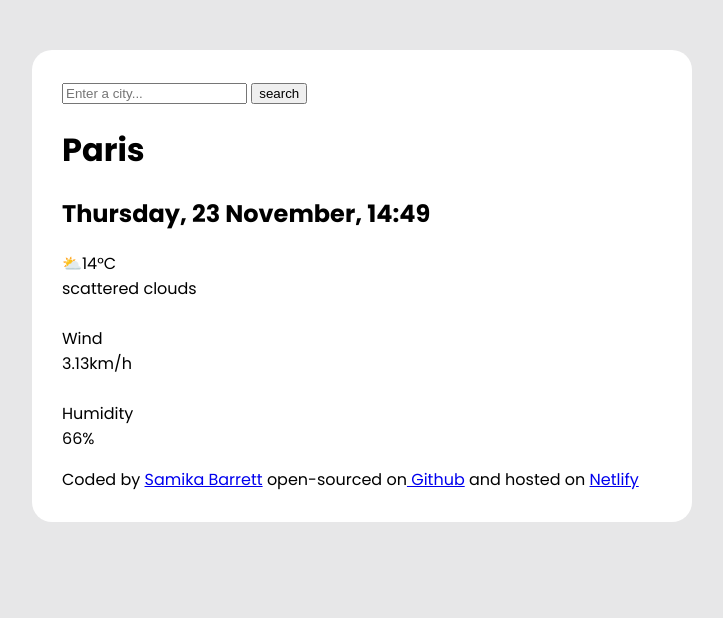
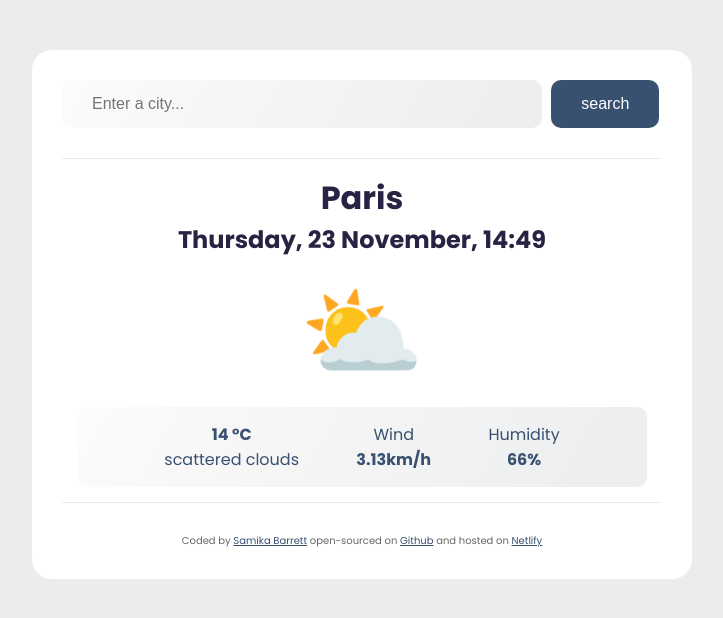
Before and after one commit to samikabarrett/My-Weather-App-Project, a plain HTML site: page index.html in a window 1280 px wide. Shown: the whole page, without its empty margins (278-1001 px from the left). Drawn offline with Linux system fonts and the light colour scheme.

Commit message:
Updated HTML/CSS

```diff
--- a/index.html
+++ b/index.html
@@ -12,41 +12,41 @@
   <body>
     <div class="weather-app">
     <header>
-      <form>
-        <input type="search" placeholder="Enter a city..." required />
-        <input type="submit" value="search" />
+      <form class="search-form">
+        <input type="search" placeholder="Enter a city..." required class="search-form-input" />
+        <input type="submit" value="search" class="search-form-button" />
       </form>
     </header>
     <main>
+
         <div>
-      <h1>Paris</h1>
-      <h2>Thursday, 23 November, 14:49</h2></div>
-      <p>
+      <h1 class="weather-app-city">Paris</h1>
+      <h2 class="weather-app-date-time">Thursday, 23 November, 14:49</h2>
+    <h3 class=weather-app-emoji>⛅️</h3>
+    </div>
+      <div class="weather-app-data">
+        <p class="weather-app-details">
         <div class="tempreture">
-        ⛅️14°C
+        <strong>14 °C</strong>
         <br />
         scattered clouds</div> <div class="wind">
-        <br />
         Wind
         <br />
-        3.13km/h</div><div class="humidity">
-        <br />
+         <strong>3.13km/h</strong></div><div class="humidity">
         Humidity
         <br />
-        66%</div>
-      </p>
+         <strong>66%</strong></div>
+      </p></div>
     </main>
     <footer>
       Coded by
       <a href="https://github.com/samikabarrett" target="_blank">
         Samika Barrett</a
       >
-      open-sourced on<a
+      open-sourced on <a
         href="https://github.com/samikabarrett/My-Weather-App-Project"
         target="_blank"
-      >
-        Github</a
-      >
+      >Github</a>
       and hosted on
       <a href="https://earthforecastapp.netlify.app/" target="_blank"
         >Netlify
--- a/src/style.css
+++ b/src/style.css
@@ -1,14 +1,83 @@
 body {
-  background-color: #e7e7e8f9;
+  background-color: #ececec;
   font-family: "Noto Sans", sans-serif;
   font-family: "Poppins", sans-serif;
+  color: #272343;
+}
+
+a {
+  color: #385170;
 }
 
 .weather-app {
-  background-color: white;
+  background-color: #ffffff;
   max-width: 600px;
   margin: 50px auto;
   padding: 30px;
   border-radius: 20px;
   box-shadow: 0 30px 50px rgba (65, 50, 100, 0.08);
 }
+
+header {
+  border-bottom: 1px solid #ececec;
+  padding: 0 0 30px 0;
+}
+
+.search-form-input {
+  background: linear-gradient(120deg, #fdfbfb 0%, #ebedee 100%);
+  border: none;
+  border-radius: 10px;
+  width: 80%;
+  padding: 15px 30px;
+  font-size: 16px;
+}
+
+.search-form-button {
+  background-color: #385170;
+  padding: 15px 30px;
+  border: none;
+  border-radius: 10px;
+  margin-left: 5px;
+  color: #ffffff;
+  font-size: 16px;
+}
+
+main {
+  padding: 15px;
+}
+
+.weather-app-city {
+  margin: 0;
+  text-align: center;
+}
+.weather-app-date-time {
+  margin: 0;
+  text-align: center;
+}
+
+.weather-app-emoji {
+  text-align: center;
+  font-size: 100px;
+  margin: 0;
+}
+
+.weather-app-data {
+  display: flex;
+  text-align: center;
+  justify-content: space-between;
+  background: linear-gradient(120deg, #fdfbfb 0%, #ebedee 100%);
+  color: #385170;
+  border: none;
+  border-radius: 10px;
+  padding: 15px 30px;
+  box-shadow: 0 30px 50px rgba (65, 50, 100, 0.08);
+}
+
+footer {
+  border-top: 1px solid #ececec;
+  padding: 30px 0 0 0;
+  text-align: center;
+  font-size: 10px;
+  font-weight: 400;
+  color: rgba(0, 0, 0, 0.6);
+}
```
